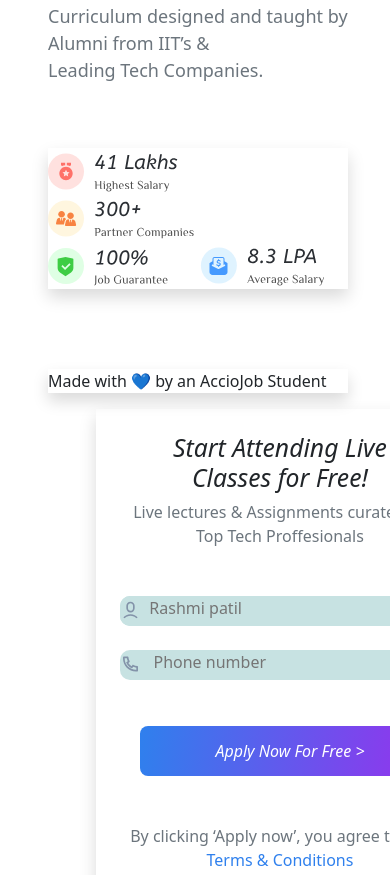
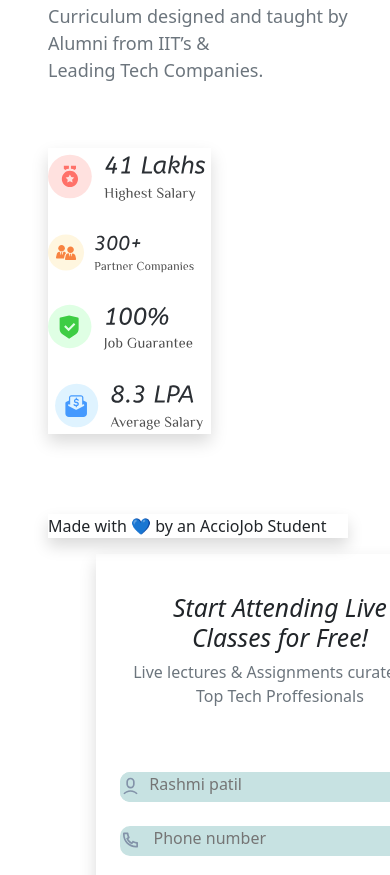
Before and after one commit to RashmiPatil13/Frontend1_Module-September, a plain HTML site: page index.html in a window 390 px wide. Shown: the part 538-1413 px from the top of the page. Drawn offline with nearby package versions, Linux system fonts and the light colour scheme.

Commit message:
updatedtwotimes

```diff
--- a/index.html
+++ b/index.html
@@ -38,7 +38,7 @@
           <h2 class="full"><i> <span style="color: blue;">Full Stack Developer</span> Courses </i></h2>
           <p style="font-size: 18px;" class="text-secondary">Curriculum designed and taught by Alumni from IIT’s & <br>Leading Tech Companies.</p>
           <diV class="d-flex">
-          <div class="mt-5 shadow">
+          <div class="mt-5 shadow" id="hero1">
           <img src="Frame 999.svg" alt="">&nbsp;&nbsp;
           <img src="Frame 1002.svg" alt="">&nbsp;&nbsp;
           <img src="Frame 998.svg" alt="">&nbsp;&nbsp;
@@ -50,7 +50,7 @@
     </diV>
         <p class="shadow " id="std">Made with 💙 by an AccioJob Student</p>
        </div>
-       <div class="card7 p-4 mx-5 shadow">
+       <div class="card7 p-4 mx-5 shadow" id="hero1">
             <div class="text-center">
                 <h2><i>Start Attending Live<br> Classes for Free!</i></h2>
                 <p class="text-secondary">Live lectures & Assignments curated by<br> Top Tech Proffesionals</p>
--- a/style.css
+++ b/style.css
@@ -177,4 +177,9 @@ text-align: left;
     #ic{
         display: none;
     }
+    #hero1{
+        display: flex;
+        flex-direction: column;
+        justify-content: center;
+    }
   }
```
